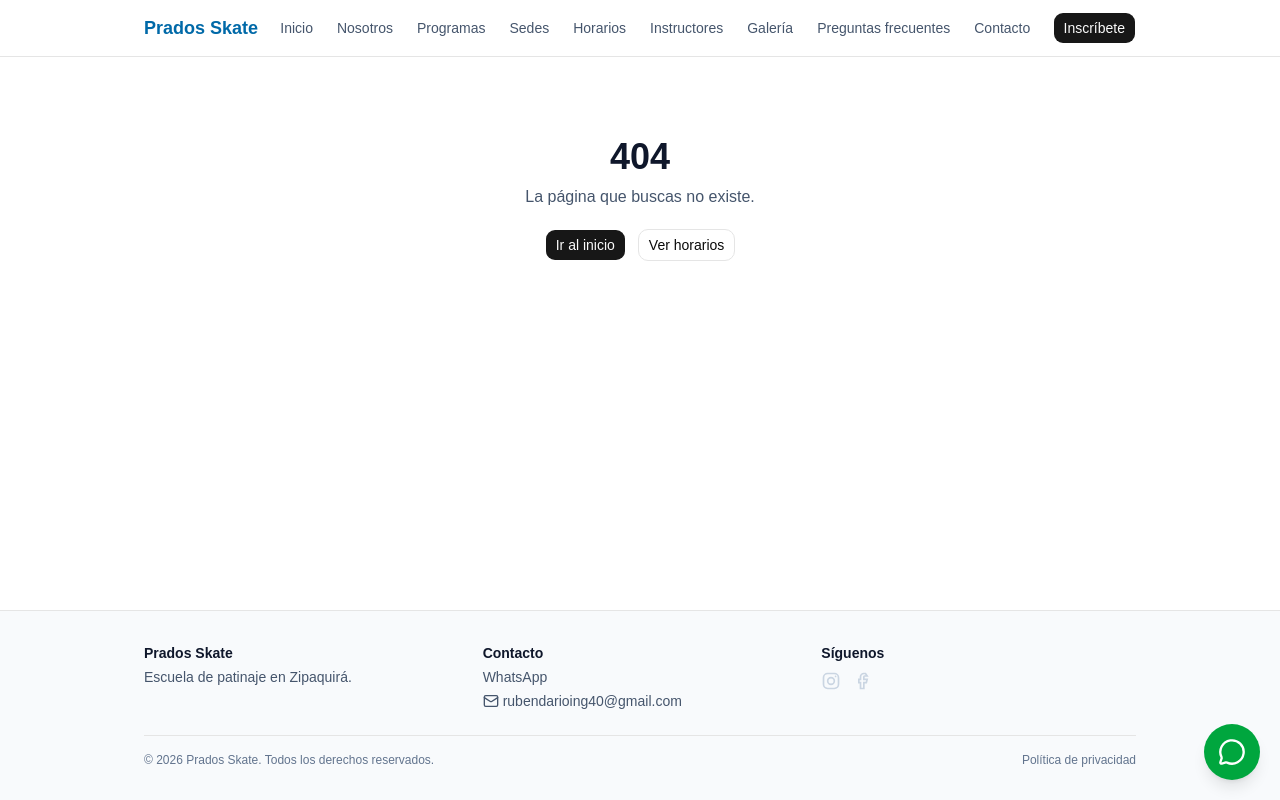
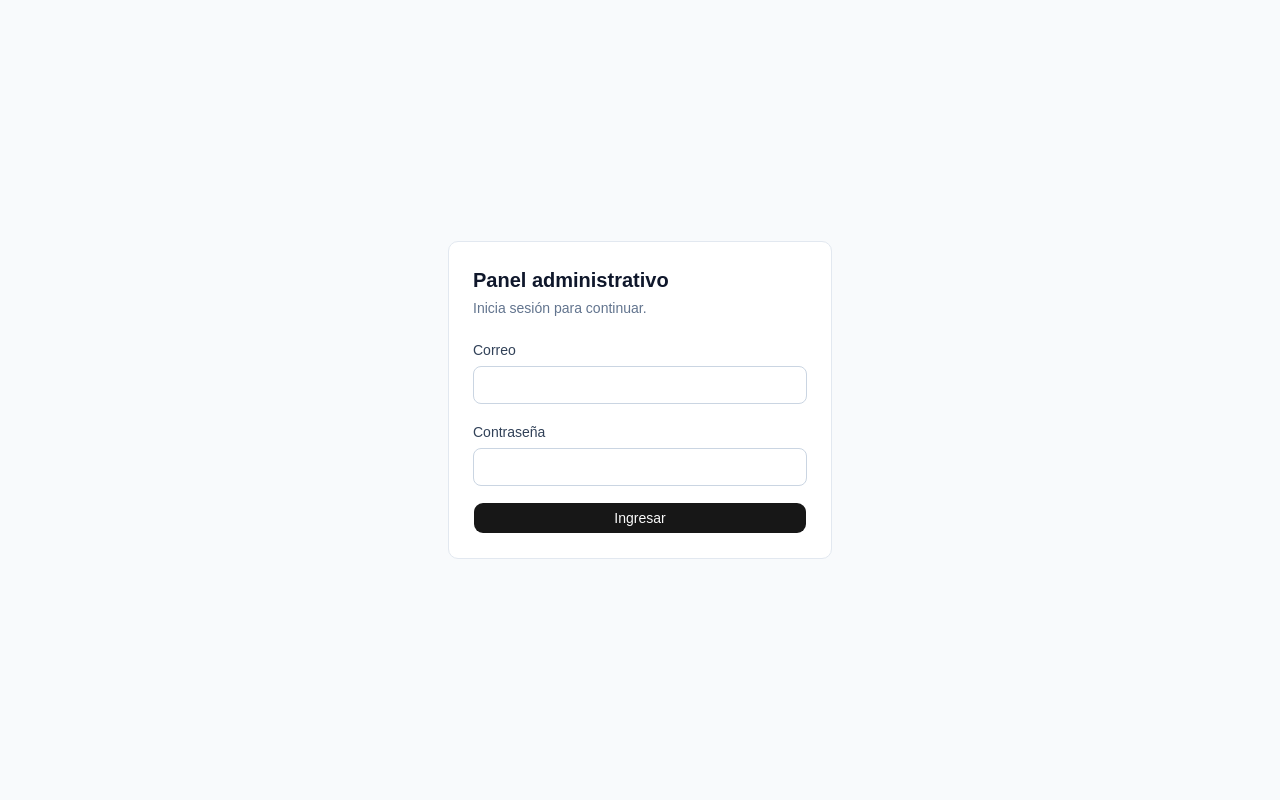
Before and after one commit to rubendarioing/escuela-patinaje, a React (Vite) app: page /admin/login in a window 1280 px wide. Built offline with nearby package versions, Linux system fonts and the light colour scheme; no server answers.

Commit message:
feat: agregar login con Supabase Auth y ProtectedRoute con verificación de admin_profiles

```diff
--- /dev/null
+++ b/src/app/providers/AdminAuthLayout.tsx
@@ -0,0 +1,10 @@
+import { Outlet } from 'react-router-dom'
+import { AuthProvider } from '@/app/providers/AuthProvider'
+
+export function AdminAuthLayout() {
+  return (
+    <AuthProvider>
+      <Outlet />
+    </AuthProvider>
+  )
+}
--- /dev/null
+++ b/src/app/providers/AuthProvider.tsx
@@ -0,0 +1,74 @@
+import { useEffect, useState, type ReactNode } from 'react'
+import type { Session } from '@supabase/supabase-js'
+import { supabase } from '@/lib/supabase'
+import { AuthContext, type AdminProfile } from '@/app/providers/auth-context'
+
+export function AuthProvider({ children }: { children: ReactNode }) {
+  const [session, setSession] = useState<Session | null>(null)
+  const [adminProfile, setAdminProfile] = useState<AdminProfile | null>(null)
+  const [isLoading, setIsLoading] = useState(true)
+
+  useEffect(() => {
+    let cancelled = false
+
+    const loadProfile = async (currentSession: Session | null) => {
+      if (!currentSession) {
+        if (!cancelled) {
+          setAdminProfile(null)
+          setIsLoading(false)
+        }
+        return
+      }
+
+      const { data, error } = await supabase
+        .from('admin_profiles')
+        .select('id, full_name, role, is_active')
+        .eq('id', currentSession.user.id)
+        .maybeSingle()
+
+      if (cancelled) return
+
+      if (error || !data || !data.is_active) {
+        setAdminProfile(null)
+      } else {
+        setAdminProfile({
+          id: data.id,
+          fullName: data.full_name,
+          role: data.role as 'admin' | 'manager',
+          isActive: data.is_active,
+        })
+      }
+      setIsLoading(false)
+    }
+
+    supabase.auth.getSession().then(({ data }) => {
+      if (cancelled) return
+      setSession(data.session)
+      loadProfile(data.session)
+    })
+
+    const { data: listener } = supabase.auth.onAuthStateChange((_event, newSession) => {
+      if (cancelled) return
+      setSession(newSession)
+      setIsLoading(true)
+      loadProfile(newSession)
+    })
+
+    return () => {
+      cancelled = true
+      listener.subscription.unsubscribe()
+    }
+  }, [])
+
+  const signOut = async () => {
+    await supabase.auth.signOut()
+    setSession(null)
+    setAdminProfile(null)
+  }
+
+  return (
+    <AuthContext.Provider value={{ session, adminProfile, isLoading, signOut }}>
+      {children}
+    </AuthContext.Provider>
+  )
+}
--- /dev/null
+++ b/src/app/providers/auth-context.ts
@@ -0,0 +1,18 @@
+import { createContext } from 'react'
+import type { Session } from '@supabase/supabase-js'
+
+export type AdminProfile = {
+  id: string
+  fullName: string
+  role: 'admin' | 'manager'
+  isActive: boolean
+}
+
+export type AuthContextValue = {
+  session: Session | null
+  adminProfile: AdminProfile | null
+  isLoading: boolean
+  signOut: () => Promise<void>
+}
+
+export const AuthContext = createContext<AuthContextValue | undefined>(undefined)
--- /dev/null
+++ b/src/app/providers/useAuth.ts
@@ -0,0 +1,8 @@
+import { useContext } from 'react'
+import { AuthContext } from '@/app/providers/auth-context'
+
+export function useAuth() {
+  const context = useContext(AuthContext)
+  if (!context) throw new Error('useAuth debe usarse dentro de AuthProvider')
+  return context
+}
--- /dev/null
+++ b/src/app/router/ProtectedRoute.tsx
@@ -0,0 +1,40 @@
+import { useEffect, useState } from 'react'
+import { Navigate, Outlet } from 'react-router-dom'
+import { useAuth } from '@/app/providers/useAuth'
+import { LoadingState } from '@/components/common/LoadingState'
+
+export function ProtectedRoute() {
+  const { session, adminProfile, isLoading, signOut } = useAuth()
+  const [unauthorized, setUnauthorized] = useState(false)
+
+  useEffect(() => {
+    if (!isLoading && session && !adminProfile && !unauthorized) {
+      setUnauthorized(true)
+      signOut()
+    }
+  }, [isLoading, session, adminProfile, unauthorized, signOut])
+
+  if (unauthorized) {
+    return (
+      <div className="flex min-h-screen flex-col items-center justify-center gap-3 p-6 text-center">
+        <h1 className="text-xl font-bold text-slate-900">Acceso no autorizado</h1>
+        <p className="text-sm text-slate-600">
+          Tu cuenta no tiene permisos de administración en esta escuela.
+        </p>
+        <a href="/admin/login" className="text-sm text-sky-700 underline">
+          Volver al inicio de sesión
+        </a>
+      </div>
+    )
+  }
+
+  if (isLoading) {
+    return <LoadingState label="Verificando sesión…" />
+  }
+
+  if (!session) {
+    return <Navigate to="/admin/login" replace />
+  }
+
+  return <Outlet />
+}
--- a/src/app/router/index.tsx
+++ b/src/app/router/index.tsx
@@ -15,6 +15,10 @@ import { GalleryPage } from '@/pages/public/GalleryPage'
 import { FaqPage } from '@/pages/public/FaqPage'
 import { PrivacyPage } from '@/pages/public/PrivacyPage'
 import { InscriptionPage } from '@/pages/public/InscriptionPage'
+import { AdminAuthLayout } from '@/app/providers/AdminAuthLayout'
+import { ProtectedRoute } from '@/app/router/ProtectedRoute'
+import { LoginPage } from '@/pages/admin/LoginPage'
+import { AdminDashboardPage } from '@/pages/admin/AdminDashboardPage'
 
 export const router = createBrowserRouter([
   {
@@ -38,4 +42,16 @@ export const router = createBrowserRouter([
       { path: '*', element: <NotFoundPage /> },
     ],
   },
+  {
+    path: '/admin',
+    element: <AdminAuthLayout />,
+    errorElement: <RouteErrorPage />,
+    children: [
+      { path: 'login', element: <LoginPage /> },
+      {
+        element: <ProtectedRoute />,
+        children: [{ index: true, element: <AdminDashboardPage /> }],
+      },
+    ],
+  },
 ])
--- /dev/null
+++ b/src/pages/admin/AdminDashboardPage.tsx
@@ -0,0 +1,23 @@
+import { useAuth } from '@/app/providers/useAuth'
+import { buttonVariants } from '@/components/ui/button'
+import { cn } from '@/lib/utils'
+
+export function AdminDashboardPage() {
+  const { adminProfile, signOut } = useAuth()
+
+  return (
+    <div className="p-6">
+      <h1 className="text-2xl font-bold text-slate-900">Panel administrativo</h1>
+      <p className="mt-2 text-slate-600">
+        Hola, {adminProfile?.fullName} ({adminProfile?.role}).
+      </p>
+      <button
+        type="button"
+        onClick={() => void signOut()}
+        className={cn(buttonVariants({ variant: 'outline' }), 'mt-4')}
+      >
+        Cerrar sesión
+      </button>
+    </div>
+  )
+}
--- /dev/null
+++ b/src/pages/admin/LoginPage.tsx
@@ -0,0 +1,88 @@
+import { useState, type FormEvent } from 'react'
+import { Navigate, useLocation } from 'react-router-dom'
+import { useAuth } from '@/app/providers/useAuth'
+import { supabase } from '@/lib/supabase'
+import { buttonVariants } from '@/components/ui/button'
+import { cn } from '@/lib/utils'
+
+export function LoginPage() {
+  const { session, isLoading } = useAuth()
+  const location = useLocation()
+
+  const [email, setEmail] = useState('')
+  const [password, setPassword] = useState('')
+  const [error, setError] = useState<string | null>(null)
+  const [isSubmitting, setIsSubmitting] = useState(false)
+
+    if (!isLoading && session) {
+    const from = (location.state as { from?: string } | null)?.from ?? '/admin'
+    return <Navigate to={from} replace />
+  }
+
+  const handleSubmit = async (event: FormEvent) => {
+    event.preventDefault()
+    setError(null)
+    setIsSubmitting(true)
+
+    const { error: signInError } = await supabase.auth.signInWithPassword({ email, password })
+
+    setIsSubmitting(false)
+    if (signInError) {
+      setError('Correo o contraseña incorrectos.')
+    }
+    // Si el login es correcto, AuthProvider detecta la sesión y este
+    // componente redirige solo, arriba, cuando el perfil quede listo.
+  }
+
+  return (
+    <div className="flex min-h-screen items-center justify-center bg-slate-50 px-4">
+      <div className="w-full max-w-sm rounded-lg border border-slate-200 bg-white p-6">
+        <h1 className="text-xl font-bold text-slate-900">Panel administrativo</h1>
+        <p className="mt-1 text-sm text-slate-500">Inicia sesión para continuar.</p>
+
+        <form onSubmit={handleSubmit} className="mt-5 space-y-4">
+          <div>
+            <label htmlFor="email" className="text-sm font-medium text-slate-700">
+              Correo
+            </label>
+            <input
+              id="email"
+              type="email"
+              required
+              value={email}
+              onChange={(e) => setEmail(e.target.value)}
+              className="mt-1 w-full rounded-md border border-slate-300 px-3 py-2 text-sm"
+            />
+          </div>
+          <div>
+            <label htmlFor="password" className="text-sm font-medium text-slate-700">
+              Contraseña
+            </label>
+            <input
+              id="password"
+              type="password"
+              required
+              value={password}
+              onChange={(e) => setPassword(e.target.value)}
+              className="mt-1 w-full rounded-md border border-slate-300 px-3 py-2 text-sm"
+            />
+          </div>
+
+          {error && (
+            <p role="alert" className="rounded-md bg-red-50 px-3 py-2 text-sm text-red-700">
+              {error}
+            </p>
+          )}
+
+          <button
+            type="submit"
+            disabled={isSubmitting}
+            className={cn(buttonVariants({ variant: 'default' }), 'w-full disabled:opacity-50')}
+          >
+            {isSubmitting ? 'Ingresando…' : 'Ingresar'}
+          </button>
+        </form>
+      </div>
+    </div>
+  )
+}
```
